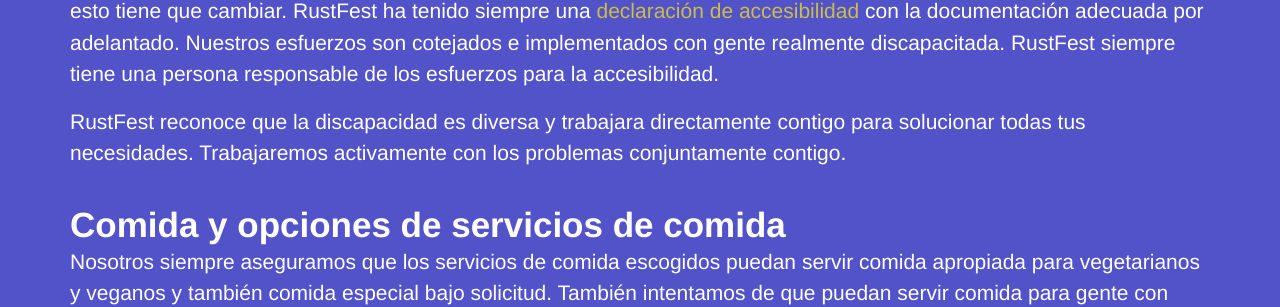
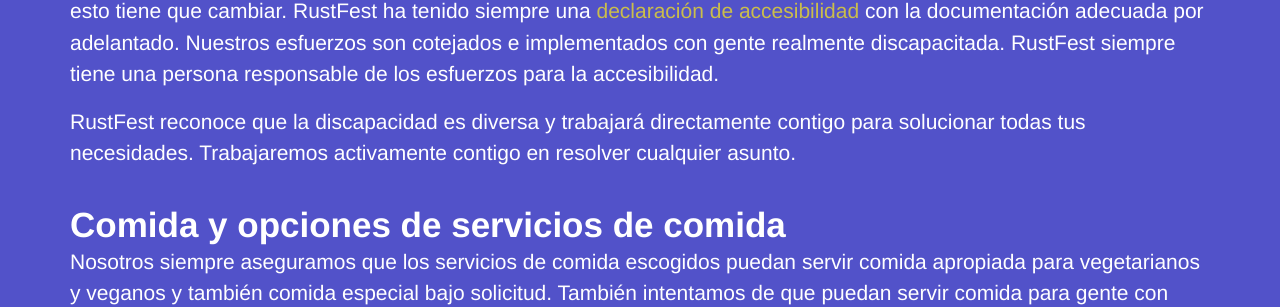
Before and after one commit to RustFestEU/barcelona.rustfest.eu, a Jekyll site: the page built from diversity.es.md, in a window 1280 px wide and 900 px high, scrolled down 925 px. Shown: the part 150-457 px from the top of the window. Built offline with Jekyll 4.4.1, drawn with Linux system fonts in a browser that asks for light colours; nearby versions of some CDN libraries.

Commit message:
Update diversity.es.md
Co-Authored-By: Roberto Huertas <roberto.huertas@outlook.com>

```diff
--- a/diversity.es.md
+++ b/diversity.es.md
@@ -25,7 +25,7 @@
 
 Cuando hablamos de esfuerzo en la diversidad de las TI, la discapacidad es a menudo olvidada. Nosotros creemos que esto tiene que cambiar. RustFest ha tenido siempre una [declaración de accesibilidad](/accessibility/) con la documentación adecuada  por adelantado. Nuestros esfuerzos son cotejados e implementados con gente realmente discapacitada. RustFest siempre tiene una persona responsable de los esfuerzos para la accesibilidad.
 
-RustFest reconoce que la discapacidad es diversa y trabajara directamente contigo para solucionar todas tus necesidades. Trabajaremos activamente con los problemas conjuntamente contigo.
+RustFest reconoce que la discapacidad es diversa y trabajará directamente contigo para solucionar todas tus necesidades. Trabajaremos activamente contigo en resolver cualquier asunto.
 
 ## Comida y opciones de servicios de comida
 
```
